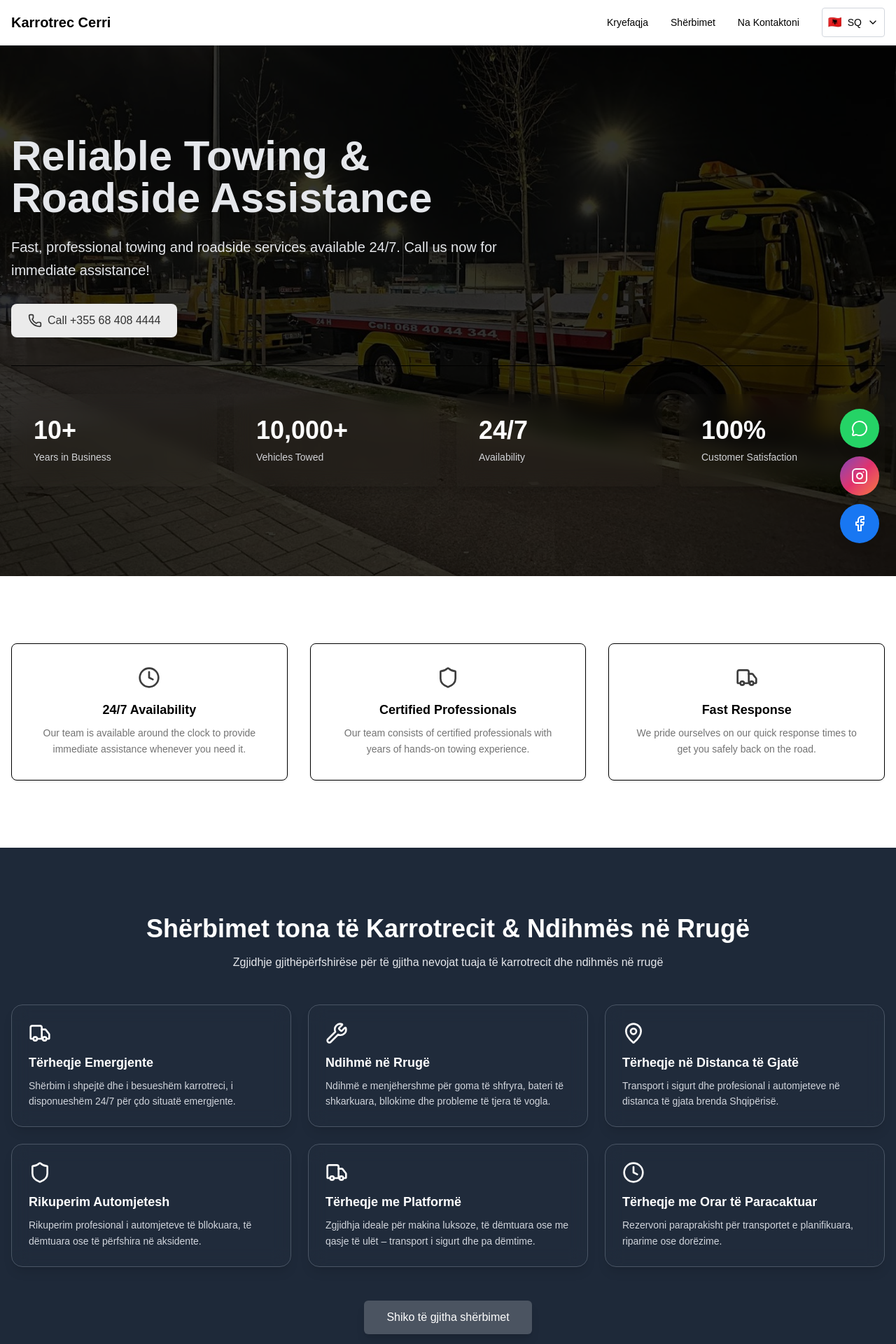
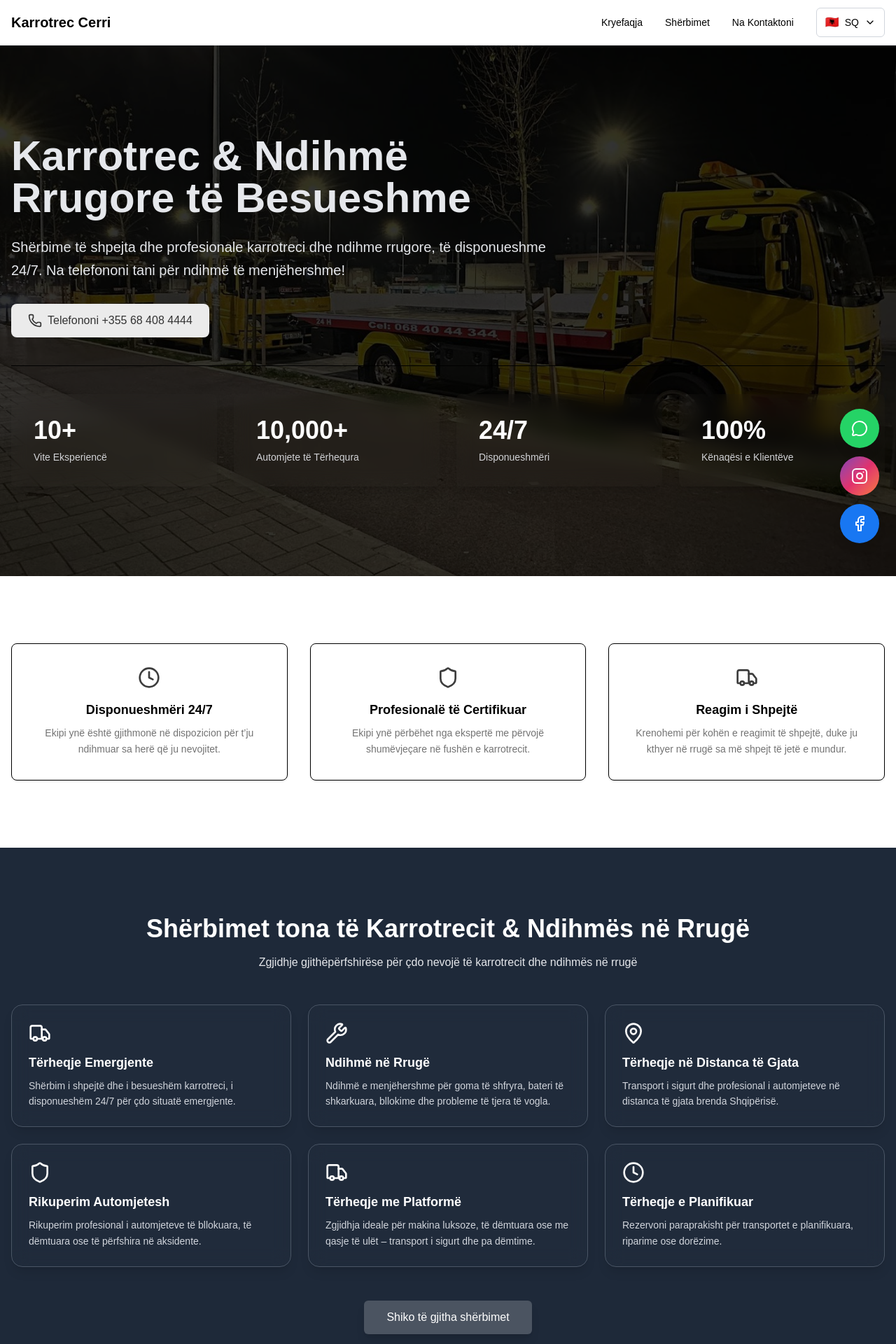
Before and after one commit to arberlisaj/karrotrec-cerri, a Next.js app: page /sq in a window 1280 px wide. Shown: the top 1920 px of the page at 70% size. Built offline with nearby package versions, Linux system fonts and the light colour scheme.

Commit message:
refactor: LanguageDropdown component and update layout structure for improved performance

```diff
--- a/app/components/LanguageDropdown.tsx
+++ b/app/components/LanguageDropdown.tsx
@@ -1,9 +1,8 @@
-// components/LanguageDropdown.tsx
 "use client";
 
 import { useState, useRef, useEffect } from "react";
 import { ChevronDown } from "lucide-react";
-import { usePathname, useRouter } from "next/navigation";
+import { usePathname } from "next/navigation";
 
 type Language = "en" | "sq";
 
@@ -11,57 +10,67 @@ export default function LanguageDropdown() {
   const [isOpen, setIsOpen] = useState(false);
   const ref = useRef<HTMLDivElement | null>(null);
   const pathname = usePathname() || "/";
-  const router = useRouter();
 
+  // Detect current language from path
   const current: Language = pathname.startsWith("/sq") ? "sq" : "en";
 
+  // Close dropdown when clicking outside
   useEffect(() => {
     const onClick = (e: MouseEvent) => {
-      if (ref.current && !ref.current.contains(e.target as Node))
+      if (ref.current && !ref.current.contains(e.target as Node)) {
         setIsOpen(false);
+      }
     };
     document.addEventListener("mousedown", onClick);
     return () => document.removeEventListener("mousedown", onClick);
   }, []);
 
+  // Language switch function (forces full reload to remount correct layout)
   const switchTo = (lang: Language) => {
-    // Build new path by replacing or adding locale segment
     const segs = pathname.split("/").filter(Boolean);
-    if (segs[0] === "en" || segs[0] === "sq") segs[0] = lang;
-    else segs.unshift(lang);
-    router.push("/" + segs.join("/"));
-    setIsOpen(false);
+
+    // Replace first segment if it's a language, otherwise add it
+    if (segs[0] === "en" || segs[0] === "sq") {
+      segs[0] = lang;
+    } else {
+      segs.unshift(lang);
+    }
+
+    const target = "/" + segs.join("/");
+    window.location.href = target; // ✅ Full reload ensures correct locale layout
   };
 
   return (
-    <div className="relative" ref={ref}>
+    <div className="relative inline-block text-left" ref={ref}>
       <button
         onClick={() => setIsOpen((s) => !s)}
-        className="flex items-center gap-2 p-2 border border-gray-300 rounded"
+        className="flex items-center gap-2 px-3 py-2 border border-gray-300 rounded-md bg-white hover:bg-gray-100 transition"
       >
         <span>{current === "en" ? "🇺🇸" : "🇦🇱"}</span>
         <span className="text-sm font-medium">{current.toUpperCase()}</span>
-        <ChevronDown className={`h-4 w-4 ${isOpen ? "rotate-180" : ""}`} />
+        <ChevronDown
+          className={`h-4 w-4 transition-transform ${
+            isOpen ? "rotate-180" : ""
+          }`}
+        />
       </button>
 
-      <div
-        className={`absolute right-0 mt-2 w-40 bg-white rounded-md shadow z-50 ${
-          isOpen ? "block" : "hidden"
-        }`}
-      >
+      {isOpen && (
+        <div className="absolute right-0 mt-2 w-36 bg-white rounded-md shadow-md ring-1 ring-black ring-opacity-5 z-50 overflow-hidden">
           <button
-          className="w-full text-left px-4 py-2"
             onClick={() => switchTo("en")}
+            className="w-full px-4 py-2 text-left text-sm hover:bg-gray-100"
           >
             🇺🇸 English
           </button>
           <button
-          className="w-full text-left px-4 py-2"
             onClick={() => switchTo("sq")}
+            className="w-full px-4 py-2 text-left text-sm hover:bg-gray-100"
           >
             🇦🇱 Shqip
           </button>
         </div>
+      )}
     </div>
   );
 }
--- a/app/en/layout.tsx
+++ b/app/en/layout.tsx
@@ -1,4 +1,3 @@
-import React from "react";
 import Navbar from "../Navbar";
 import Footer from "../Footer";
 import { Geist, Geist_Mono } from "next/font/google";
--- a/app/en/page.tsx
+++ b/app/en/page.tsx
@@ -1,6 +1,5 @@
 import { Clock, MapPin, Phone, Shield, Truck, Wrench } from "lucide-react";
 import Link from "next/link";
-import SocialButtonsV1 from "../components/WhatsappButton";
 
 export const metadata = {
   title: "Karrotrec Cerri | Professional Vehicle Recovery & Transport",
@@ -189,3 +188,5 @@ export default function HomePageEn() {
     </>
   );
 }
+
+export const dynamic = "force-static";
--- a/app/layout.tsx
+++ b/app/layout.tsx
@@ -77,13 +77,5 @@ export default function RootLayout({
 }: {
   children: React.ReactNode;
 }) {
-  return (
-    <html suppressHydrationWarning>
-      <body
-        className={`${geistSans.variable} ${geistMono.variable} scroll-smooth`}
-      >
-        {children}
-      </body>
-    </html>
-  );
+  return <>{children}</>;
 }
--- a/app/sq/page.tsx
+++ b/app/sq/page.tsx
@@ -2,24 +2,23 @@ import { Clock, MapPin, Phone, Shield, Truck, Wrench } from "lucide-react";
 import Link from "next/link";
 
 export const metadata = {
-  title: "Karrotrec Cerri | Professional Vehicle Recovery & Transport",
+  title: "Karrotrec Cerri | Transport & Ndihmë Profesionale për Automjete",
   description:
-    "Karrotrec Cerri offers 24/7 towing and roadside assistance in Albania. Fast, professional, and reliable vehicle recovery services.",
+    "Karrotrec Cerri ofron shërbime karrotreci dhe ndihmë rrugore 24/7 në gjithë Shqipërinë. Shërbim i shpejtë, profesional dhe i besueshëm për çdo rast.",
   keywords:
-    "Karrotrec Cerri, towing Albania, roadside assistance Albania, emergency towing, vehicle recovery, transport service, Tirana towing",
+    "Karrotrec Cerri, karrotrec Shqipëri, ndihmë rrugore Shqipëri, tërheqje emergjente, transport automjetesh, shërbim transporti, karrotrec Tiranë",
   openGraph: {
-    title: "Karrotrec Cerri - Reliable Towing in Albania",
+    title: "Karrotrec Cerri - Karrotrec i Besueshëm në Shqipëri",
     description:
-      "24/7 professional towing and roadside assistance across Albania. Call Karrotrec Cerri for reliable recovery services.",
+      "Shërbime profesionale karrotreci dhe ndihmë rrugore 24/7 në gjithë Shqipërinë. Kontaktoni Karrotrec Cerri për shërbime të shpejta dhe të sigurta.",
     type: "website",
     url: "https://karrotrec-cerri.com",
   },
 };
 
-export default function HomePageEn() {
+export default function HomePageSq() {
   return (
     <>
-      {/* Hero Section */}
       <section className="relative py-24 md:py-32">
         <div
           className="absolute inset-0 bg-cover bg-right bg-no-repeat"
@@ -30,26 +29,27 @@ export default function HomePageEn() {
         <div className="relative container mx-auto px-4">
           <div className="max-w-3xl">
             <h1 className="text-4xl md:text-6xl font-bold mb-6 text-gray-200">
-              Reliable Towing & Roadside Assistance
+              Karrotrec & Ndihmë Rrugore të Besueshme
             </h1>
             <p className="text-lg md:text-xl text-gray-200 mb-8 leading-relaxed">
-              Fast, professional towing and roadside services available 24/7.
-              Call us now for immediate assistance!
+              Shërbime të shpejta dhe profesionale karrotreci dhe ndihme
+              rrugore, të disponueshme 24/7. Na telefononi tani për ndihmë të
+              menjëhershme!
             </p>
             <a
               href="tel:+355684084444"
               className="inline-flex items-center justify-center gap-2 px-6 py-3 bg-[#ebebeb] text-[#333] rounded-lg font-medium hover:bg-[#d4d4d4] transition-colors"
             >
-              <Phone className="h-5 w-5" /> Call +355 68 408 4444
+              <Phone className="h-5 w-5" /> Telefononi +355 68 408 4444
             </a>
           </div>
 
           <div className="grid grid-cols-2 md:grid-cols-4 gap-6 mt-10 pt-10 border-t">
             {[
-              { value: "10+", label: "Years in Business" },
-              { value: "10,000+", label: "Vehicles Towed" },
-              { value: "24/7", label: "Availability" },
-              { value: "100%", label: "Customer Satisfaction" },
+              { value: "10+", label: "Vite Eksperiencë" },
+              { value: "10,000+", label: "Automjete të Tërhequra" },
+              { value: "24/7", label: "Disponueshmëri" },
+              { value: "100%", label: "Kënaqësi e Klientëve" },
             ].map((stat, i) => (
               <div
                 key={i}
@@ -65,24 +65,24 @@ export default function HomePageEn() {
         </div>
       </section>
 
-      {/* Features */}
+      {/* Veçoritë */}
       <section className="py-16 md:py-24 bg-white">
         <div className="container mx-auto px-4 grid grid-cols-1 md:grid-cols-3 gap-8">
           {[
             {
               icon: Clock,
-              title: "24/7 Availability",
-              text: "Our team is available around the clock to provide immediate assistance whenever you need it.",
+              title: "Disponueshmëri 24/7",
+              text: "Ekipi ynë është gjithmonë në dispozicion për t’ju ndihmuar sa herë që ju nevojitet.",
             },
             {
               icon: Shield,
-              title: "Certified Professionals",
-              text: "Our team consists of certified professionals with years of hands-on towing experience.",
+              title: "Profesionalë të Certifikuar",
+              text: "Ekipi ynë përbëhet nga ekspertë me përvojë shumëvjeçare në fushën e karrotrecit.",
             },
             {
               icon: Truck,
-              title: "Fast Response",
-              text: "We pride ourselves on our quick response times to get you safely back on the road.",
+              title: "Reagim i Shpejtë",
+              text: "Krenohemi për kohën e reagimit të shpejtë, duke ju kthyer në rrugë sa më shpejt të jetë e mundur.",
             },
           ].map((f, i) => (
             <div
@@ -105,8 +105,8 @@ export default function HomePageEn() {
               Shërbimet tona të Karrotrecit & Ndihmës në Rrugë
             </h2>
             <p className="max-w-2xl mx-auto text-gray-200">
-              Zgjidhje gjithëpërfshirëse për të gjitha nevojat tuaja të
-              karrotrecit dhe ndihmës në rrugë
+              Zgjidhje gjithëpërfshirëse për çdo nevojë të karrotrecit dhe
+              ndihmës në rrugë
             </p>
           </div>
 
@@ -124,7 +124,7 @@ export default function HomePageEn() {
               },
               {
                 icon: MapPin,
-                title: "Tërheqje në Distanca të Gjatë",
+                title: "Tërheqje në Distanca të Gjata",
                 text: "Transport i sigurt dhe profesional i automjeteve në distanca të gjata brenda Shqipërisë.",
               },
               {
@@ -139,7 +139,7 @@ export default function HomePageEn() {
               },
               {
                 icon: Clock,
-                title: "Tërheqje me Orar të Paracaktuar",
+                title: "Tërheqje e Planifikuar",
                 text: "Rezervoni paraprakisht për transportet e planifikuara, riparime ose dorëzime.",
               },
             ].map((s, i) => (
@@ -169,20 +169,20 @@ export default function HomePageEn() {
         </div>
       </section>
 
-      {/* CTA */}
+      {/* Thirrje për Veprim */}
       <section className="py-16 md:py-24 bg-white text-black text-center">
         <h2 className="text-3xl md:text-4xl font-bold mb-4">
-          Need Immediate Assistance?
+          Ju nevojitet ndihmë e menjëhershme?
         </h2>
         <p className="text-lg mb-8 max-w-2xl mx-auto">
-          Contact us now for fast and reliable towing and roadside services
-          available 24/7.
+          Na kontaktoni tani për shërbime të shpejta dhe të besueshme karrotreci
+          dhe ndihme rrugore, të disponueshme 24/7.
         </p>
         <a
           href="tel:+355684084444"
           className="inline-flex items-center justify-center gap-2 px-6 py-3 bg-black text-white rounded-lg font-medium hover:bg-[#333] transition-colors"
         >
-          <Phone className="h-5 w-5" /> Call +355 68 408 4444
+          <Phone className="h-5 w-5" /> Telefononi +355 68 408 4444
         </a>
       </section>
     </>
```
Lines whose indentation alone changed are shown as unchanged.
